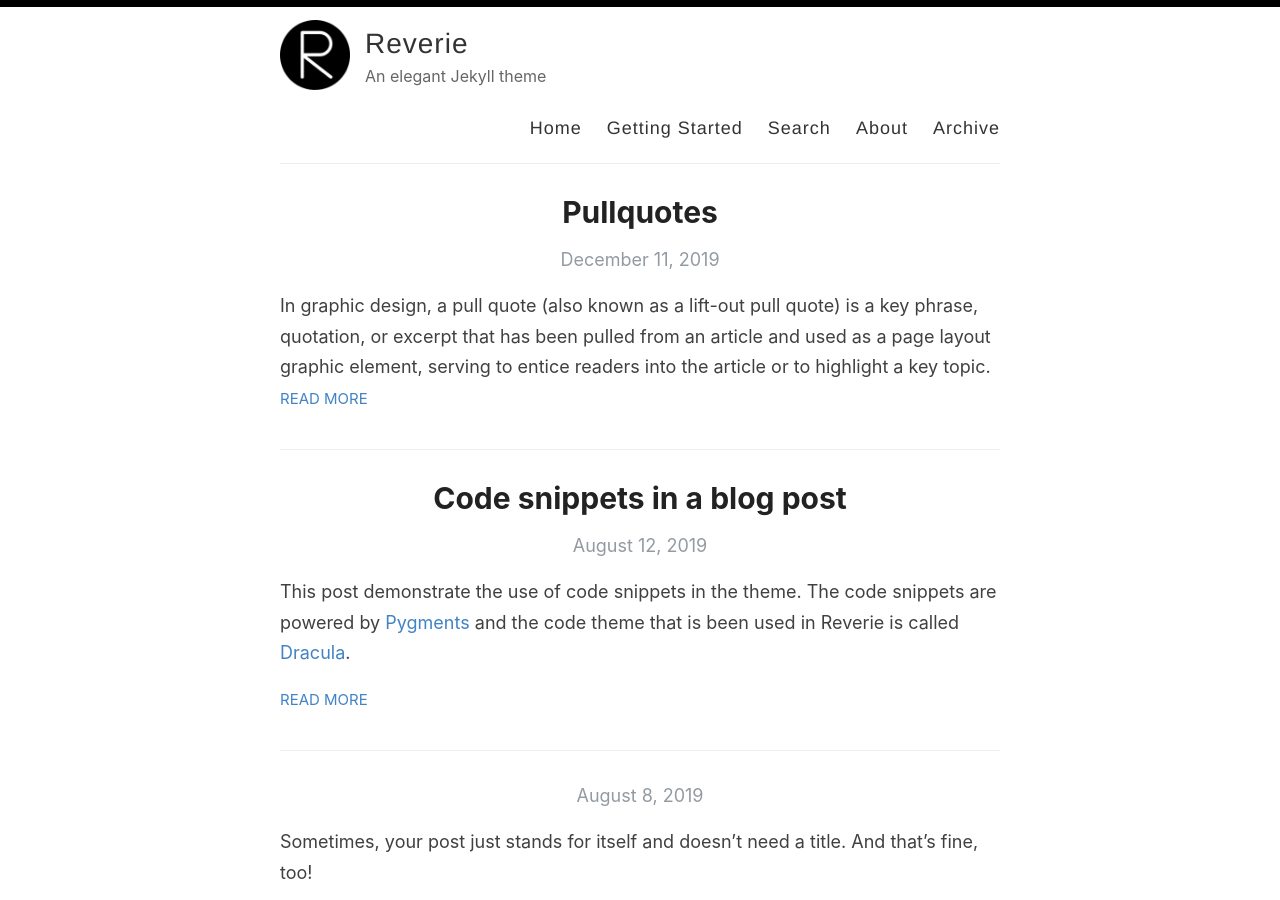
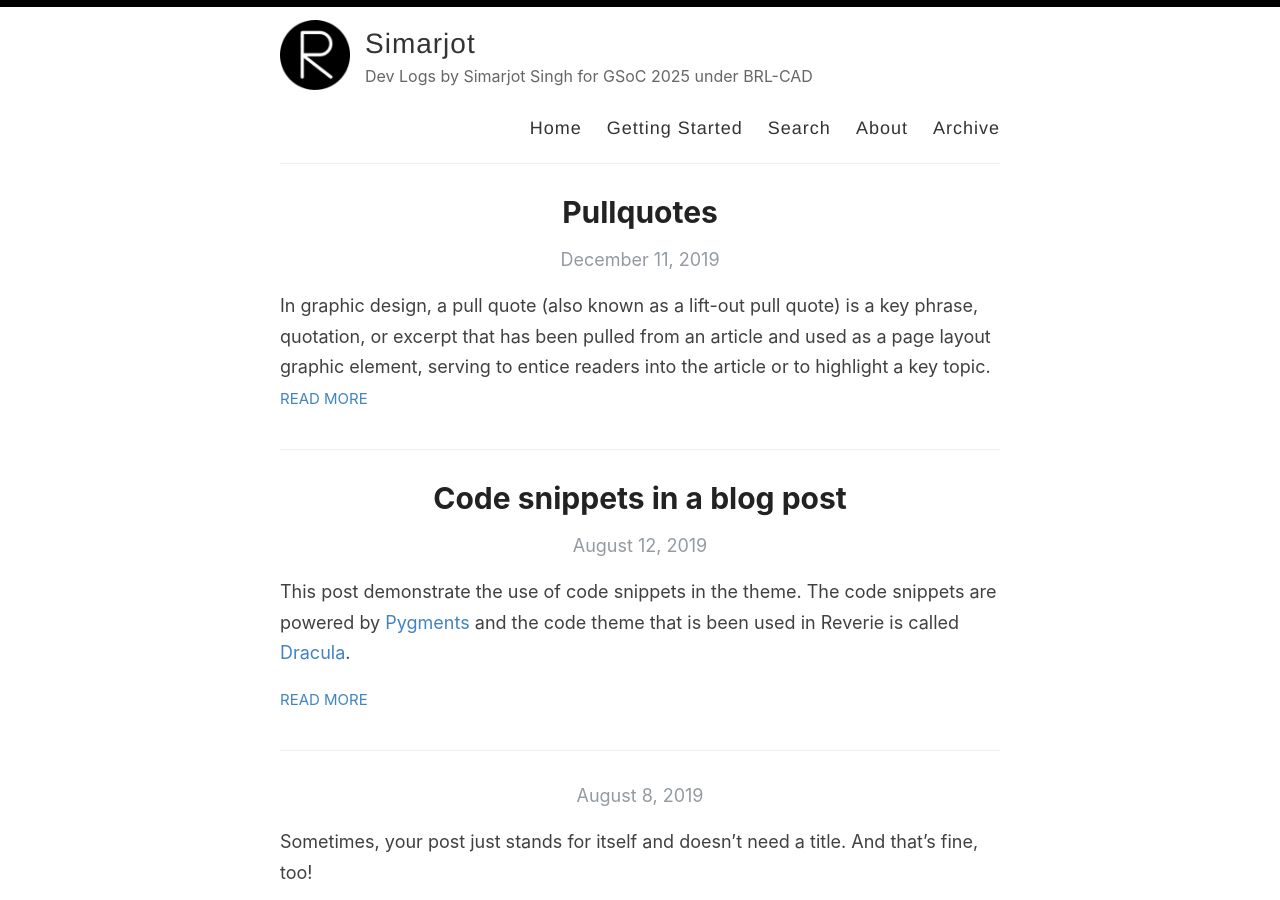
Before and after one commit to simarjot0032/GSoC2025-Blogs, a Jekyll site: the page built from index.html, in a window 1280 px wide and 900 px high. Built offline with Jekyll 4.4.1, drawn with Linux system fonts in a browser that asks for light colours; the list of posts is cut into pages by our own code.

Commit message:
updated _Config.yml

```diff
--- a/_config.yml
+++ b/_config.yml
@@ -3,13 +3,13 @@
 #
 
 # Name of your site (displayed in the header)
-name: Reverie
+name: Simarjot
 
 # Name of the author
-author: Amit Merchant
+author: Simarjot
 
 # Short bio or description (displayed in the header)
-description: An elegant Jekyll theme
+description: Dev Logs by Simarjot Singh for GSoC 2025 under BRL-CAD
 
 # URL of your avatar or profile pic (you could use your GitHub profile pic)
 avatar: /images/reverie.png
@@ -21,15 +21,15 @@ avatar: /images/reverie.png
 # Includes an icon in the footer for each username you enter
 footer-links:
   dribbble:
-  email: amit.d.merchant@gmail.com
+  email: simarjot0032@gmail.com
   facebook:
   flickr:
-  github: amitmerchant1990/reverie
+  github: simarjot0032
   instagram:
   linkedin:
   pinterest:
   rss: rss
-  twitter: amit_merchant
+  twitter:
   stackoverflow:
   youtube: # channel/<your_long_string> or user/<user-name>
   googleplus: # anything in your profile username that comes after plus.google.com/
@@ -55,7 +55,7 @@ enforce_ssl: https://www.amitmerchant.com/reverie
 # (http://yourusername.github.io/repository-name)
 # and NOT your User repository (http://yourusername.github.io)
 # then add in the baseurl here, like this: "/repository-name"
-baseurl: "/reverie"
+baseurl: "/GSoC2025-Blogs"
 
 #
 # !! You don't need to change any of the configuration flags below !!
@@ -74,7 +74,7 @@ kramdown:
   syntax_highlighter: rouge
   syntax_highlighter_opts:
     # Use existing pygments syntax highlighting css
-    css_class: 'highlight'
+    css_class: "highlight"
 
 # Set the Sass partials directory, as we're using @imports
 sass:
@@ -87,7 +87,7 @@ plugins:
   - jekyll-seo-tag
   - jekyll-paginate
 
-include: ['_pages']
+include: ["_pages"]
 
 paginate: 6
 paginate_path: /page:num/
```
